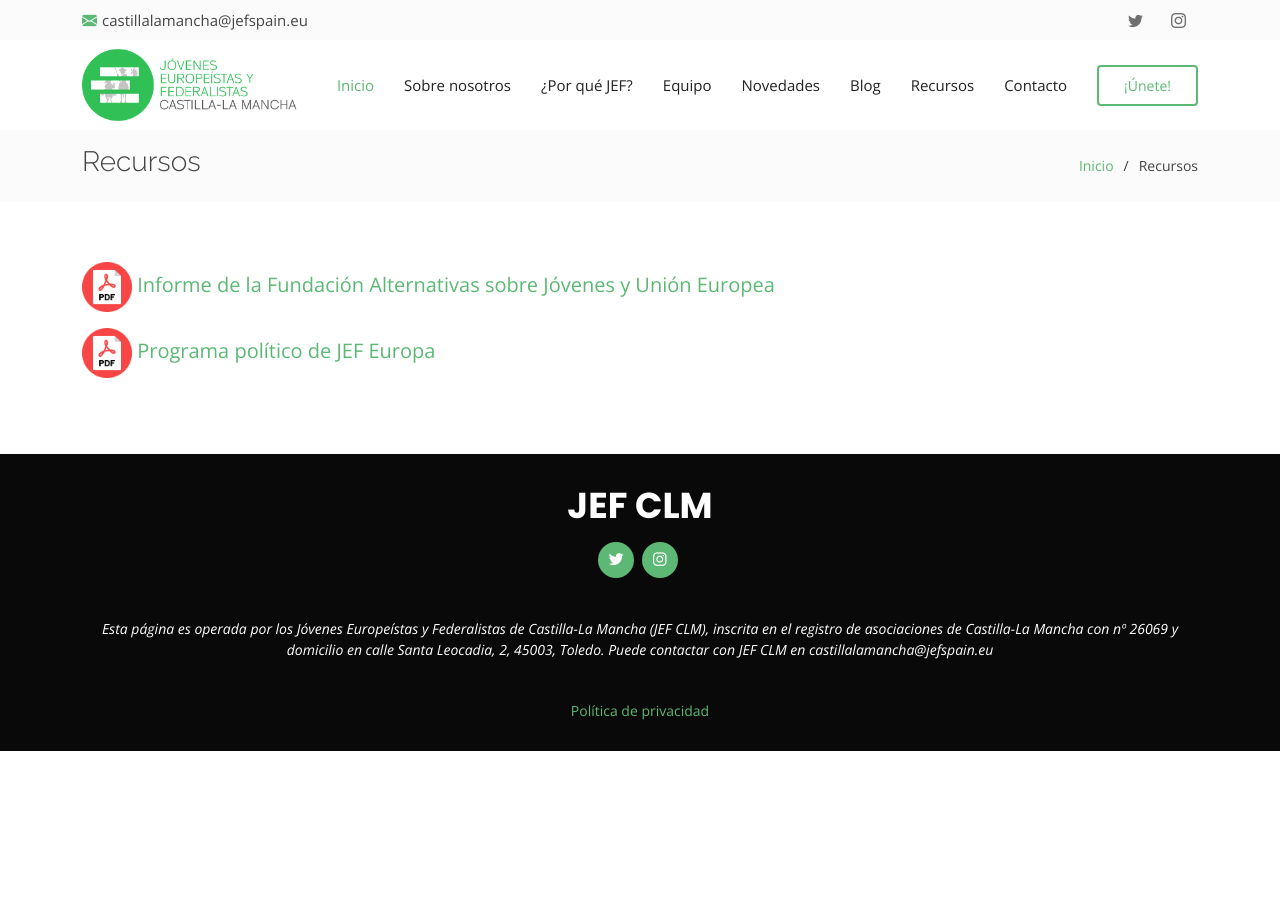
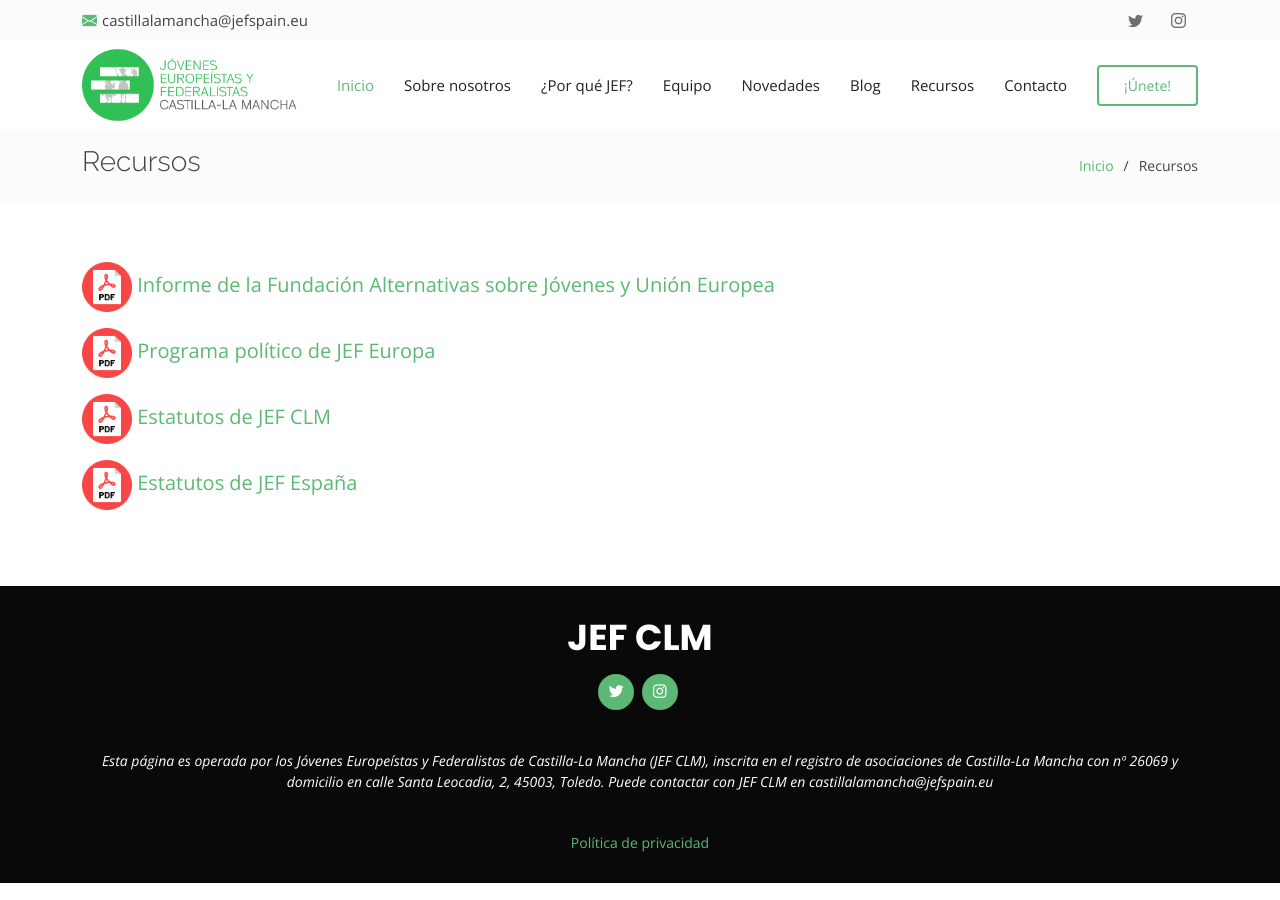
Before and after one commit to blasf1/jefclm, a Jekyll site: the page built from resources.html, in a window 1280 px wide. Built offline with Jekyll 4.4.1, drawn with Linux system fonts in a browser that asks for light colours.

Commit message:
More resources

```diff
--- a/resources.html
+++ b/resources.html
@@ -4,4 +4,6 @@
 <section>
     <a href="{{ site.baseurl }}/files/jovenesyUE.pdf" style="font-size: 20px;"><img src="{{ site.baseurl }}/assets/img/pdf-icon.png" alt="" style="width:50px;"> Informe de la Fundación Alternativas sobre Jóvenes y Unión Europea<p></p></a>
     <a href="{{ site.baseurl }}/files/Programa_Politico_JEF.pdf" style="font-size: 20px;"><img src="{{ site.baseurl }}/assets/img/pdf-icon.png" alt="" style="width:50px;"> Programa político de JEF Europa<p></p></a>
+    <a href="{{ site.baseurl }}/files/Estatutos_JEF_CLM.pdf" style="font-size: 20px;"><img src="{{ site.baseurl }}/assets/img/pdf-icon.png" alt="" style="width:50px;"> Estatutos de JEF CLM<p></p></a>
+    <a href="{{ site.baseurl }}/files/Estatutos_JEF_Espana.pdf" style="font-size: 20px;"><img src="{{ site.baseurl }}/assets/img/pdf-icon.png" alt="" style="width:50px;"> Estatutos de JEF España<p></p></a>
 </section>
```
Also changed, not shown: 2 other files.
